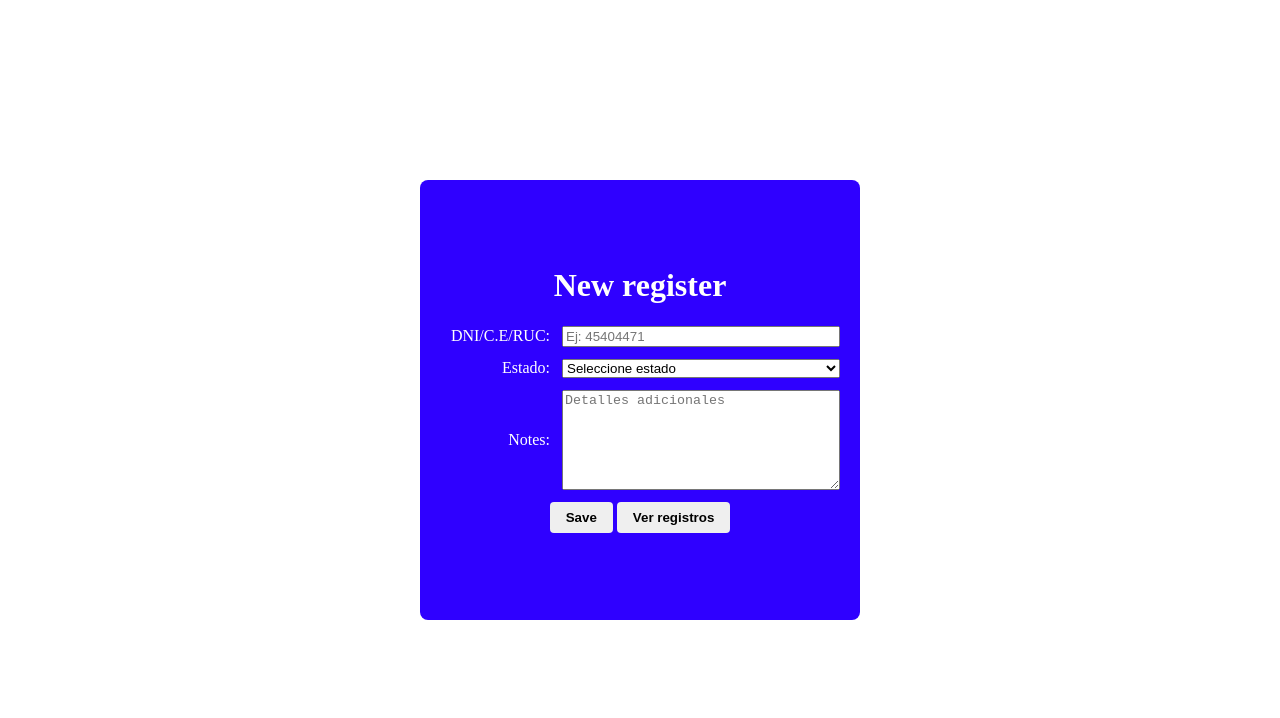
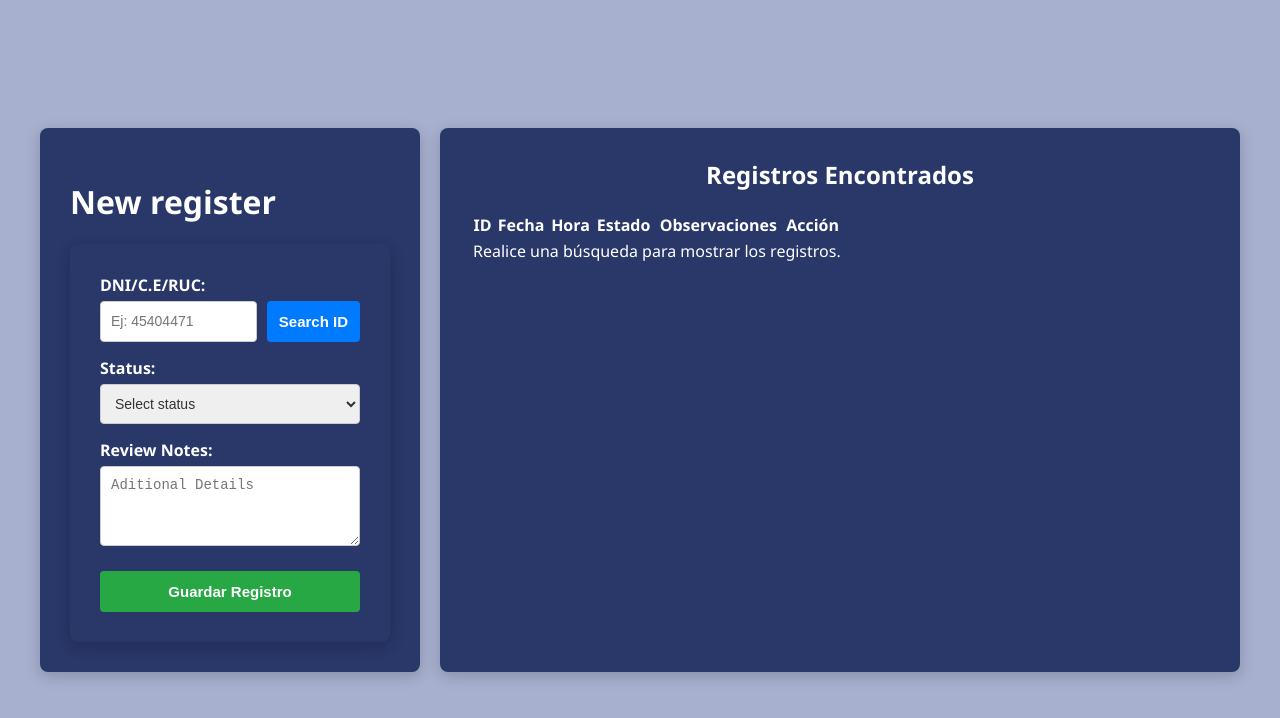
Before and after one commit to mikaeldlc99-del/sales_register, a plain HTML site: page Frontend/index2.html in a window 1280 px wide. Drawn offline with Linux system fonts and the light colour scheme.

Commit message:
Current update 11/15/2026

```diff
--- a/Frontend/index2.html
+++ b/Frontend/index2.html
@@ -3,36 +3,90 @@
   <head>
     <meta charset="UTF-8" />
     <meta name="viewport" content="width=device-width, initial-scale=1.0" />
-    <link rel="stylesheet" href="/Frontend/styles.css" />
+    <link rel="stylesheet" href="/Frontend/stylesNew.css" />
     <title>Nuevo Registro</title>
   </head>
   <body>
-    <div class="main-container">
-      <h1>New register</h1>
+    <div class="app-grid">
+      <div class="form-container">
+        <!-- COLUMNA 1: FORMULARIO -->
+        <h1 id="formTitle">New register</h1>
 
-      <form action="" class="form-container">
-        <div class="box">
-          <label for="documento">DNI/C.E/RUC:</label>
-          <input type="text" id="documento" placeholder="Ej: 45404471" required />
+        <form action="" class="form-container" id="formRegister">
+          <div class="form-group">
+            <label for="id">DNI/C.E/RUC:</label>
+            <div class="search-group">
+              <input type="text" id="id" placeholder="Ej: 45404471" required />
+              <button type="button" id="btnSearch" onclick="searchRegister()">
+                Search ID
+              </button>
             </div>
-        <div class="box">
-          <label for="estado">Estado:</label>
-          <select name="estado" id="estado" required>
-            <option value="" disabled selected>Seleccione estado</option>
-            <option value="completado">Completado</option>
-            <option value="pendiente">Pendiente</option>
-            <option value="observado">Observado</option>
+          </div>
+
+          <div class="form-group">
+            <label for="status">Status:</label>
+            <select name="status" id="status" required>
+              <option value="" disabled selected>Select status</option>
+              <option value="completado">Approved</option>
+              <option value="pendiente">Pending</option>
+              <option value="observado">Under Review</option>
             </select>
           </div>
-        <div class="box">
-          <label for="notas">Notes:</label>
-          <textarea name="notas" id="notas" placeholder="Detalles adicionales"></textarea>
+
+          <div class="form-group">
+            <label for="notas">Review Notes:</label>
+            <textarea
+              name="notas"
+              id="notas"
+              placeholder="Aditional Details"
+            ></textarea>
           </div>
-        <div class="btn-register">
+
+          <div class="btn-actions">
+            <button type="button" id="btnSend" onclick="procesarFormulario()">
+              Guardar Registro
+            </button>
+            <button
+              type="button"
+              id="btnCancel"
+              onclick="resetearFormulario()"
+            >
+              Cancelar Edición
+            </button>
+          </div>
+
+          <div id="message"></div>
+
+          <!-- <div class="btn-register">
             <input type="submit" value="Save" />
             <input type="button" id="btn-ver" value="Ver registros" />
+          </div> -->
+        </form>
       </div>
-      </form>
+
+      <!-- COLUMNA 2: TABLA DE COINCIDENCIAS -->
+      <div class="grid-container">
+        <h2>Registros Encontrados</h2>
+        <div class="table-responsive">
+          <table>
+            <thead>
+              <tr>
+                <th>ID</th>
+                <th>Fecha</th>
+                <th>Hora</th>
+                <th>Estado</th>
+                <th>Observaciones</th>
+                <th>Acción</th>
+              </tr>
+            </thead>
+            <tbody id="tablaCuerpo">
+              <tr>
+                <td colspan="6" class="no-data">Realice una búsqueda para mostrar los registros.</td>
+              </tr>
+            </tbody>
+          </table>
+        </div>
+      </div>
     </div>
 
     <script src="/Frontend/save2.js"></script>
--- a/Frontend/styles.css
+++ b/Frontend/styles.css
@@ -37,7 +37,7 @@ form {
 
 .box {
   display: flex;
-  flex-direction: row;
+  flex-direction: column;
   align-items: center;
   gap: 12px;
   width: 100%;
--- /dev/null
+++ b/Frontend/stylesNew.css
@@ -0,0 +1,123 @@
+body {
+  font-family: "Segoe UI", Tahoma, Geneva, Verdana, sans-serif;
+  background-color: #a7b0cf;
+  margin: 0;
+  padding: 20px;
+  display: flex;
+  align-items: center;
+  justify-content: center;
+  min-height: 100vh;
+  box-sizing: border-box;
+}
+
+.app-grid {
+  display: grid;
+  grid-template-columns: 1fr;
+  gap: 20px;
+  width: 100%;
+  max-width: 1200px;
+}
+
+@media (min-width: 768px) {
+  .app-grid {
+    grid-template-columns: 380px 1fr;
+  }
+}
+
+.form-container,
+.grid-container {
+  background-color: #293769;
+  padding: 30px;
+  border-radius: 8px;
+  box-shadow: 0 4px 15px rgba(0, 0, 0, 0.2);
+  color: #ffffff;
+}
+
+h2 {
+  text-align: center;
+  margin-top: 0;
+  margin-bottom: 20px;
+}
+
+.form-group {
+  margin-bottom: 15px;
+}
+
+.search-group {
+  display: flex;
+  gap: 10px;
+}
+
+.search-group input {
+  flex: 1;
+}
+
+label {
+  display: block;
+  font-weight: 600;
+  margin-bottom: 5px;
+}
+
+input[type="text"],
+select,
+textarea {
+  width: 100%;
+  padding: 10px;
+  border: 1px solid #ccc;
+  border-radius: 4px;
+  box-sizing: border-box;
+  font-size: 14px;
+  color: #333;
+}
+
+textarea {
+  resize: vertical;
+  height: 80px;
+}
+
+.btn-actions {
+  display: flex;
+  flex-direction: column;
+  gap: 10px;
+  margin-top: 20px;
+}
+
+button {
+  padding: 12px;
+  color: white;
+  border: none;
+  border-radius: 4px;
+  font-size: 15px;
+  font-weight: bold;
+  cursor: pointer;
+  transition: background 0.3s ease;
+}
+
+#btnSearch {
+  background-color: #007bff;
+  width: auto;
+  white-space: nowrap;
+}
+
+#btnSearch:hover {
+  background-color: #0056b3;
+}
+
+#btnSend {
+  background-color: #28a745;
+  width: 100%;
+}
+
+#btnSend:hover {
+  background-color: #218838;
+}
+
+#btnCancel {
+  background-color: #6c757d;
+  width: 100%;
+  display: none;
+}
+
+#btnCancel:hover {
+  background-color: #5a6268;
+}
```
Also changed, not shown: mostrar.js (added, +38 -0 lines). Lines whose indentation alone changed are shown as unchanged.
